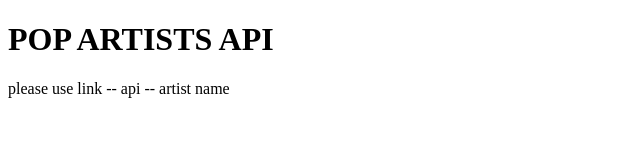
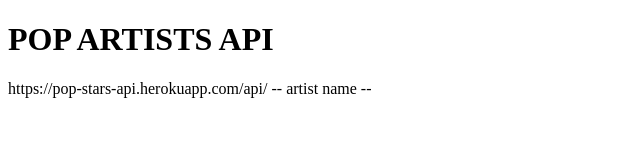
Before and after one commit to jenniesf/pop-artists-api, a website: page index.html in a window 1280 px wide. Shown: the whole page, without its empty margins (0-640 px from the left). Drawn offline with Linux system fonts and the light colour scheme.

Commit message:
update html

```diff
--- a/index.html
+++ b/index.html
@@ -8,6 +8,6 @@
 </head>
 <body>
     <h1>POP ARTISTS API</h1>
-    <p>please use link -- api -- artist name</p>
+    <p>https://pop-stars-api.herokuapp.com/api/ -- artist name -- </p>
 </body>
 </html>
```
